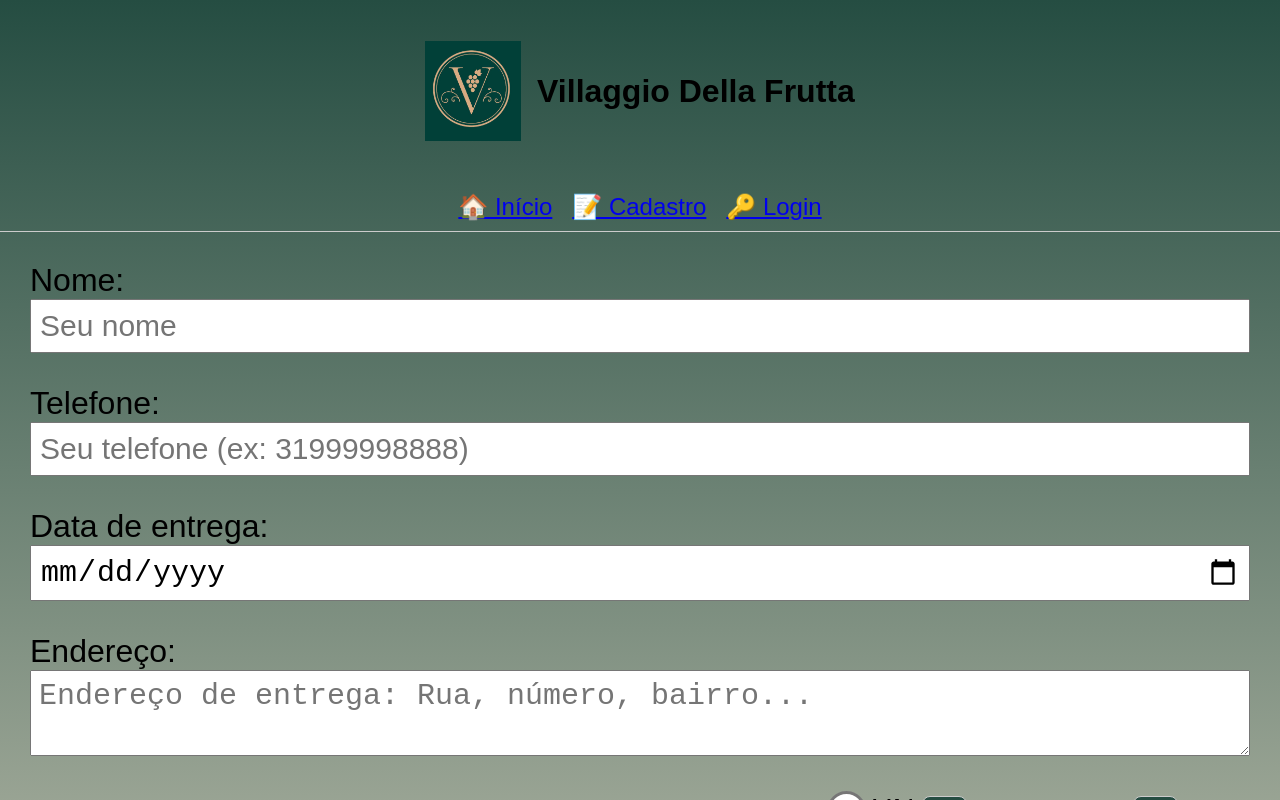
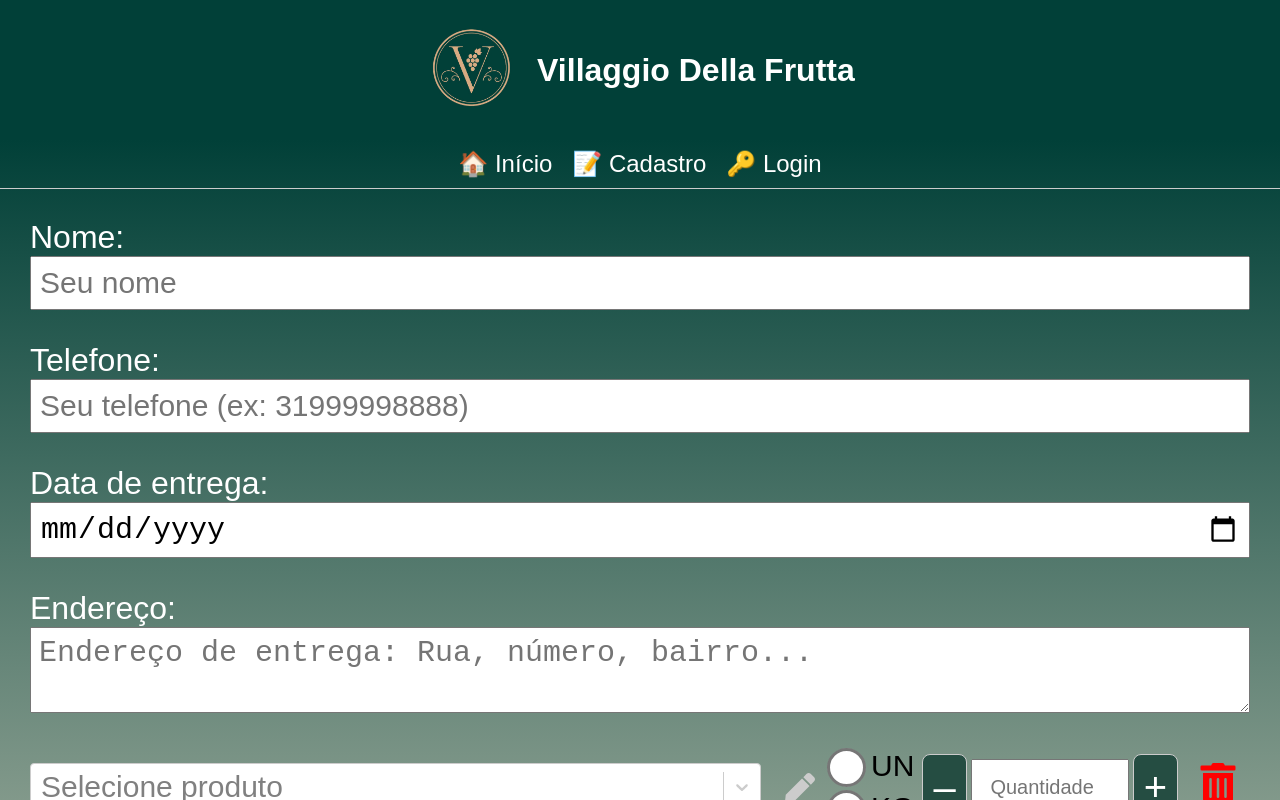
Before and after one commit to michelrodrigo/pedido_hortifruti, a React (Vite) app: page / in a window 1280 px wide. Shown: the top 800 px of the page. Built offline with nearby package versions, Linux system fonts and the light colour scheme.

Commit message:
atualizações de imagens e cor dos botões de navegação

```diff
--- a/src/App.jsx
+++ b/src/App.jsx
@@ -3,7 +3,6 @@ import { BrowserRouter as Router, Routes, Route, Link } from 'react-router-dom';
 import FormPedido from './components/FormPedido';
 import CadastroCliente from './components/CadastroCliente';
 import Login from './components/Login';
-
 
 function App() {
   const [cliente, setCliente] = useState(null);
@@ -20,39 +19,55 @@ function App() {
 
   return (
     <Router>
-      {/* Aplicar o gradiente de fundo neste container */}
       <div
         style={{
           minHeight: '100vh',
-          background: 'linear-gradient(to bottom, #254d42, #f3e7d3)',
           display: 'flex',
           flexDirection: 'column',
         }}
       >
-        <h1
+        {/* Faixa fixa para o brasão */}
+        <div
           style={{
+            backgroundColor: '#014038', // cor sólida fixa
+            padding: '20px',
             display: 'flex',
+            justifyContent: 'center',
             alignItems: 'center',
-			justifyContent: 'center',
             gap: '16px',
-			padding: '20px',
-			fontSize: '32px',
-			fontWeight: 'bold',
           }}
         >
           <img
-			src="/brasao.png" // ou o caminho correto para o arquivo
+            src="/brasao.png"
             alt="Logo"
             style={{
-			  height: '100px', // ajusta conforme necessário
+              height: '100px',
               width: 'auto',
             }}
           />
+          <h1
+            style={{
+              fontSize: '32px',
+              fontWeight: 'bold',
+              color: 'white', // contraste com a faixa
+              margin: 0,
+            }}
+          >
             Villaggio Della Frutta
           </h1>
+        </div>
 
-
-        <nav style={{
+        {/* Conteúdo com gradiente iniciando logo abaixo */}
+        <div
+          style={{
+            flex: 1,
+            background: 'linear-gradient(to bottom, #014038, #f3e7d3)',
+            display: 'flex',
+            flexDirection: 'column',
+          }}
+        >
+          <nav
+            style={{
               padding: '10px',
               borderBottom: '1px solid #ccc',
               display: 'flex',
@@ -61,14 +76,17 @@ function App() {
               justifyContent: 'center',
               alignItems: 'center',
               flexWrap: 'wrap',
-        }}>
-          <Link to="/">🏠 Início</Link>
-          <Link to="/cadastro">📝 Cadastro</Link>
-          {!cliente && <Link to="/login">🔑 Login</Link>}
+            }}
+          >
+            <Link to="/" style={{ color: 'white', textDecoration: 'none' }}>🏠 Início</Link>
+            <Link to="/cadastro" style={{ color: 'white', textDecoration: 'none' }} >📝 Cadastro</Link>
+            {!cliente && <Link to="/login" style={{ color: 'white', textDecoration: 'none' }}>🔑 Login</Link>}
             {cliente && (
               <>
-              <span>👤 {cliente.nome}</span>
-              <button onClick={handleLogout} style={{ fontSize: '18px' }}>🚪 Sair</button>
+                <span style={{ color: 'white', textDecoration: 'none' }}>👤 {cliente.nome}</span>
+                <button onClick={handleLogout} style={{ fontSize: '18px', color: 'white', textDecoration: 'none' }}>
+                  🚪 Sair
+                </button>
               </>
             )}
           </nav>
@@ -81,7 +99,7 @@ function App() {
             </Routes>
           </div>
 
-        {/* Rodapé decorativo com imagem */}
+          {/* Rodapé decorativo */}
           <div style={{ width: '100vw', overflow: 'hidden' }}>
             <img
               src="/base.png"
@@ -89,9 +107,10 @@ function App() {
               style={{
                 width: '100%',
                 height: 'auto',
-              display: 'block'
+                display: 'block',
               }}
             />
+          </div>
         </div>
       </div>
     </Router>
--- a/src/components/FormPedido.jsx
+++ b/src/components/FormPedido.jsx
@@ -150,7 +150,7 @@ export default function FormPedido() {
   return (
     <form onSubmit={handleSubmit(onSubmit)}>
 	<div style={{ marginBottom: 16 }}>
-	<label style={{fontSize: '32px'}}>Nome:</label>
+	<label style={{fontSize: '32px', color: 'white', textDecoration: 'none'}}>Nome:</label>
 		<input
 		  {...register('nome', { required: 'Por favor, informe seu nome.' })}
 		  placeholder="Seu nome"
@@ -163,7 +163,7 @@ export default function FormPedido() {
 		)}
 	</div>
 	<div style={{ marginBottom: 16 }}>
-	  <label style={{fontSize: '32px'}}>Telefone:</label>
+	  <label style={{fontSize: '32px', color: 'white', textDecoration: 'none'}}>Telefone:</label>
 	  <input
 		{...register('telefone', {
 		  required: 'Por favor, informe seu telefone.',
@@ -180,7 +180,7 @@ export default function FormPedido() {
 	  )}
 	</div>
 		<div style={{ marginBottom: 16 }}>
-	  <label style={{fontSize: '32px'}}>Data de entrega:</label>
+	  <label style={{fontSize: '32px', color: 'white', textDecoration: 'none'}}>Data de entrega:</label>
 	  <input
 		type="date"
 		{...register('dataEntrega', { required: 'Informe a data de entrega.' })}
@@ -190,7 +190,7 @@ export default function FormPedido() {
 	</div>
 
 	<div style={{ marginBottom: 16 }}>
-	  <label style={{fontSize: '32px'}}>Endereço:</label>
+	  <label style={{fontSize: '32px', color: 'white', textDecoration: 'none'}}>Endereço:</label>
 	  <textarea
 		{...register('endereco', { required: 'Informe o endereço de entrega.' })}
 		placeholder="Endereço de entrega: Rua, número, bairro..."
```
Also changed, not shown: src/assets/frutas/morango-cart.png (added), src/assets/legumes/batata-inglesa-clone.png (added). Lines whose indentation alone changed are shown as unchanged.
